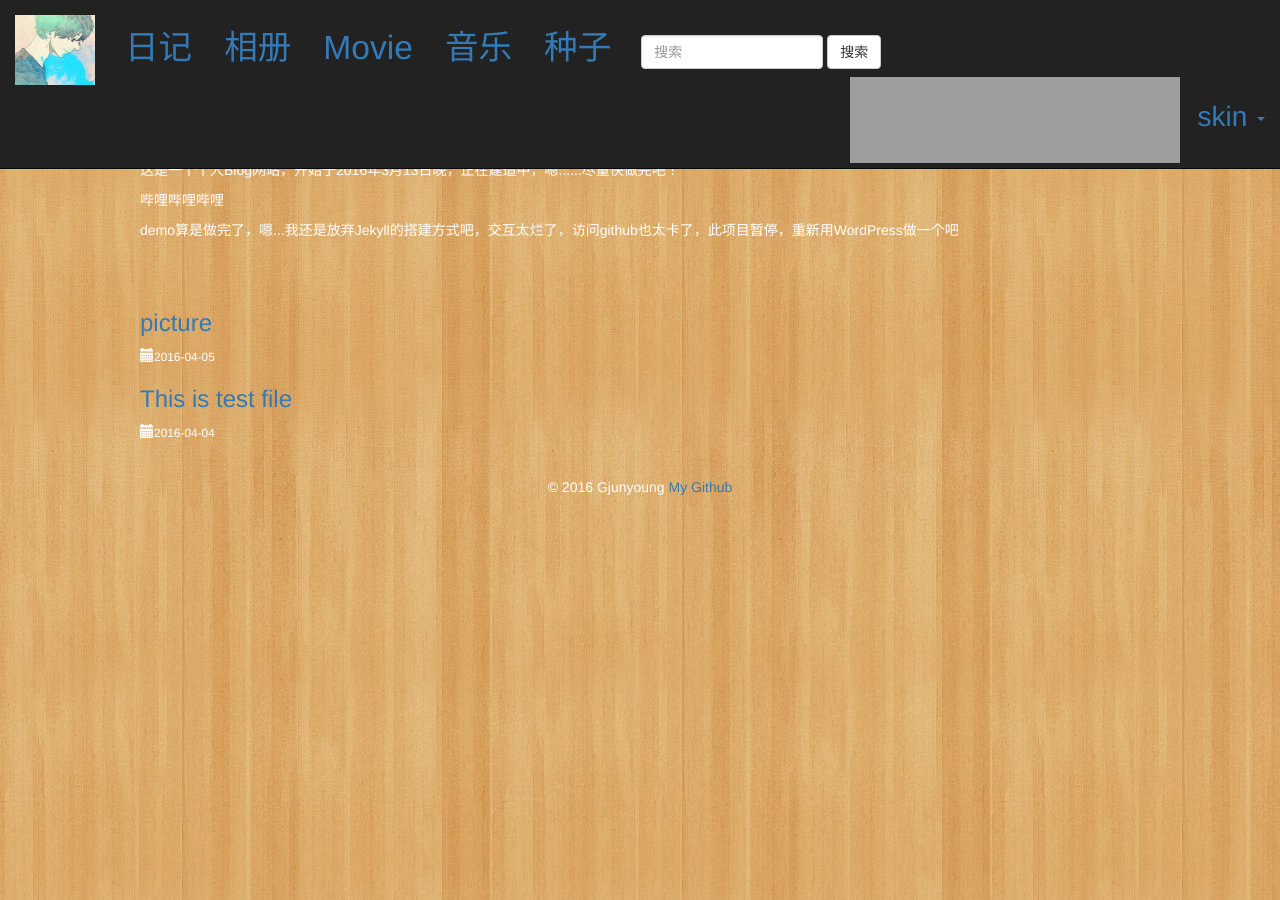
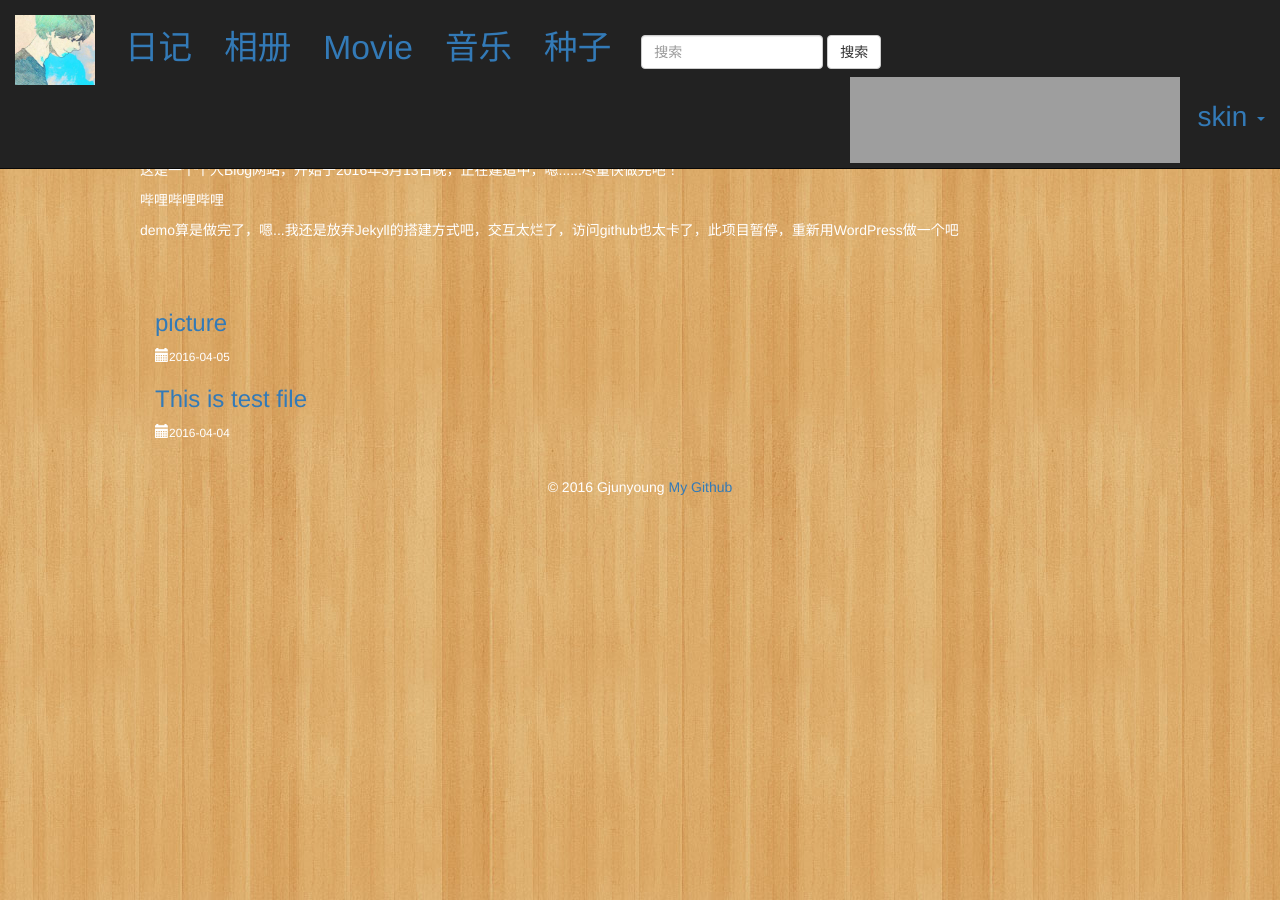
Before and after one commit to gjunyoung/blog-for-someone, a Jekyll site: the page built from index.html, in a window 1280 px wide. Built offline with Jekyll 4.4.1, drawn with Linux system fonts in a browser that asks for light colours; grey boxes are pictures that could not be loaded.

Commit message:
Update default.html

```diff
--- a/_layouts/default.html
+++ b/_layouts/default.html
@@ -76,7 +76,7 @@
         <p>哔哩哔哩哔哩</p>
         <p>demo算是做完了，嗯...我还是放弃Jekyll的搭建方式吧，交互太烂了，访问github也太卡了，此项目暂停，重新用WordPress做一个吧</p>
     </div>
-    <div id="content" class="starter2">
+    <div id="content" class="container starter2">
     {{content}}
     </div>
 
```
